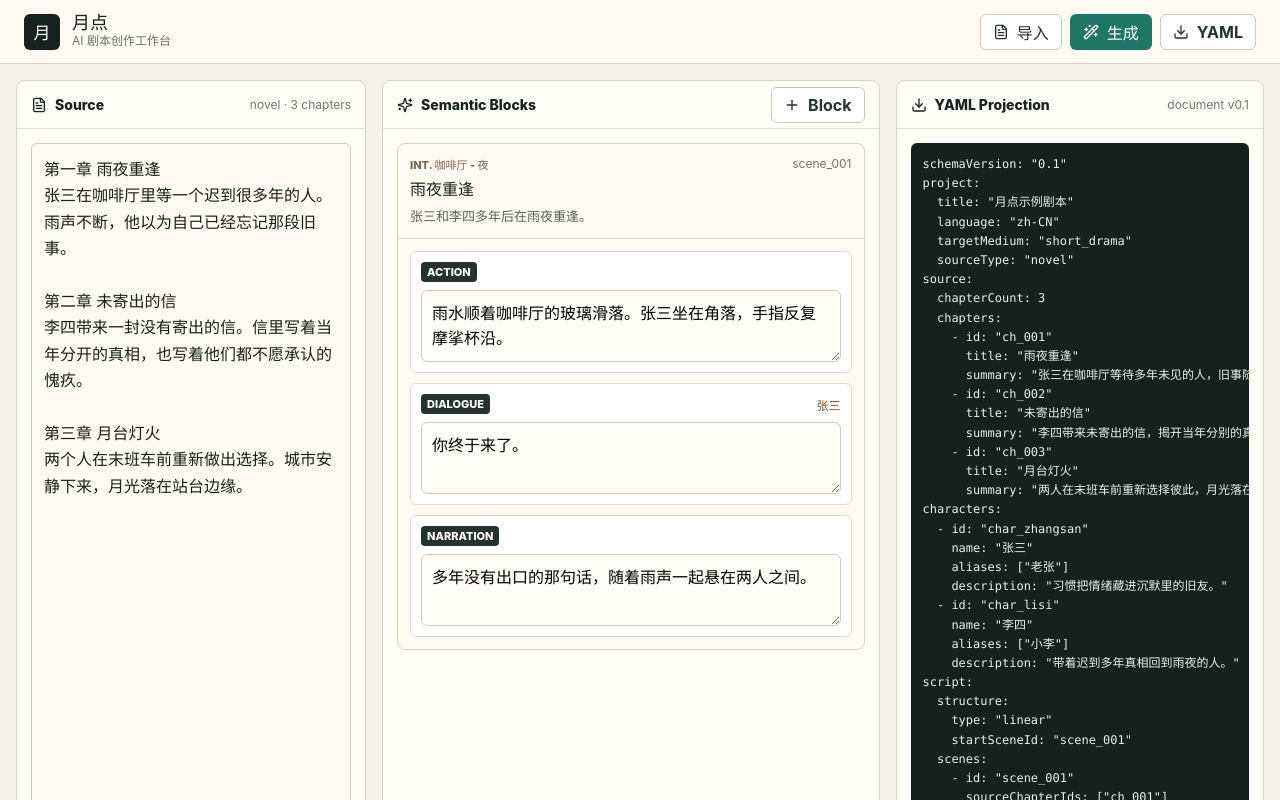
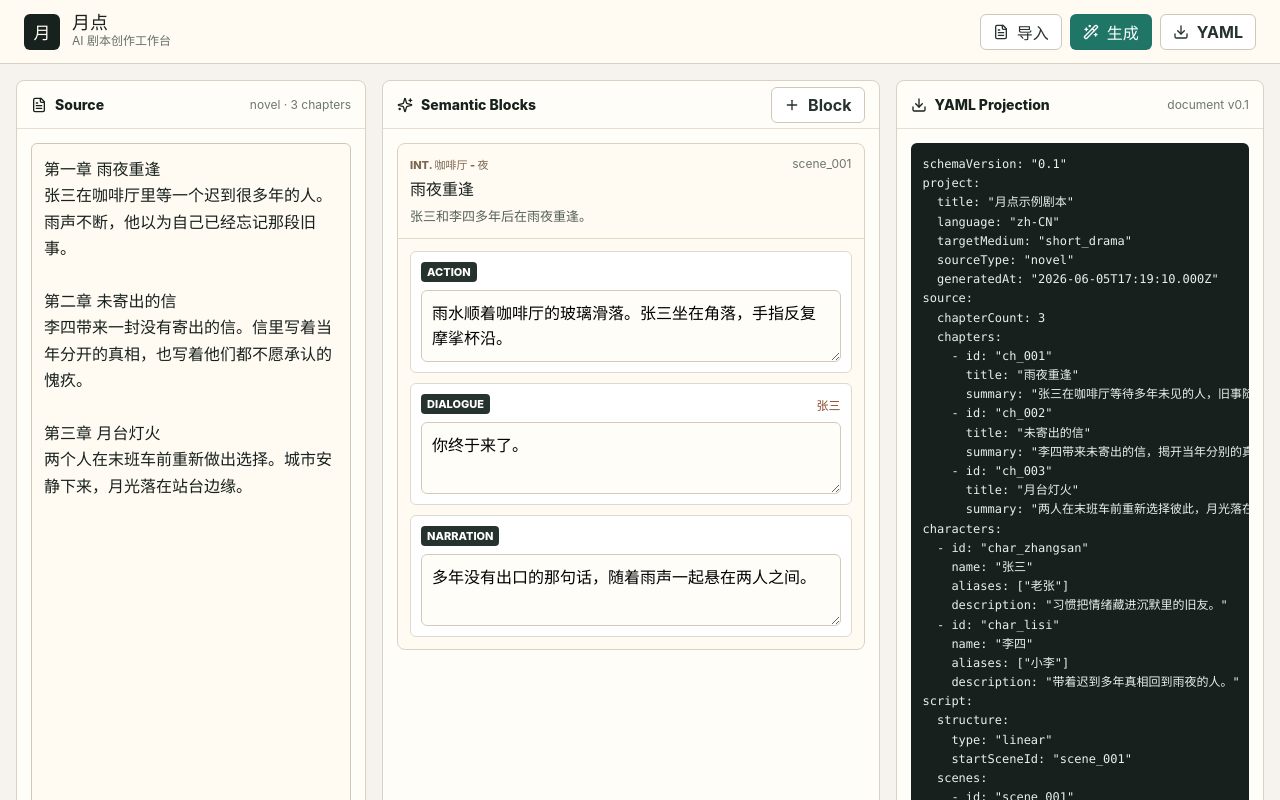
Before and after one commit to inu-tsuki/moondot-script-editor, a React (Vite) app: page / in a window 1280 px wide. Shown: the top 800 px of the page. Built offline with nearby package versions, Linux system fonts and the light colour scheme.

Commit message:
feat: serialize screenplay document to yaml

```diff
--- a/src/App.tsx
+++ b/src/App.tsx
@@ -1,16 +1,10 @@
 import { AlertTriangle, Download, FileText, Plus, Sparkles, WandSparkles } from 'lucide-react';
 import { useMemo, useState } from 'react';
 import './App.css';
+import { serializeDocumentToYaml } from './core/serialization';
 import { demoNovelText, demoScreenplayDocument } from './core/screenplay';
 import { validateScreenplayDocument } from './core/validation';
-import type {
-  BlockId,
-  CharacterId,
-  NovelSource,
-  ScreenplayDocument,
-  ScriptBlock,
-  SourceBundle,
-} from './core/screenplay';
+import type { BlockId, CharacterId, ScreenplayDocument, ScriptBlock } from './core/screenplay';
 import type { Diagnostic } from './core/validation';
 
 const blockTypeLabels: Record<ScriptBlock['type'], string> = {
@@ -30,20 +24,15 @@ const locationTypeLabels: Record<
   INT_EXT: 'INT/EXT',
 };
 
-const isNovelSource = (source: SourceBundle): source is NovelSource => source.type === 'novel';
+const countChaptersInText = (sourceText: string) => {
+  if (!sourceText.trim()) {
+    return 0;
+  }
 
-const countChaptersInText = (sourceText: string) => {
   const matches = sourceText.match(/(^|\n)\s*(第.{1,9}章|Chapter\s+\d+)/gi);
 
   return Math.max(matches?.length ?? 0, 1);
 };
-
-const escapeYamlString = (value: string) =>
-  value.replace(/\\/g, '\\\\').replace(/"/g, '\\"').replace(/\n/g, '\\n');
-
-const yamlString = (value: string) => `"${escapeYamlString(value)}"`;
-
-const yamlStringList = (values: string[]) => `[${values.map(yamlString).join(', ')}]`;
 
 const createNextBlockId = (blocks: ScriptBlock[]): BlockId =>
   `blk_${String(blocks.length + 1).padStart(3, '0')}` as BlockId;
@@ -56,115 +45,46 @@ const formatSceneHeading = (heading: ScreenplayDocument['script']['scenes'][numb
 
 function App() {
   const [sourceText, setSourceText] = useState(demoNovelText);
+  const [generatedAt] = useState(() => new Date().toISOString());
   const [screenplayDocument, setScreenplayDocument] =
     useState<ScreenplayDocument>(demoScreenplayDocument);
 
-  const sourceChapters = useMemo(
-    () => (isNovelSource(screenplayDocument.source) ? screenplayDocument.source.chapters : []),
-    [screenplayDocument.source],
-  );
   const activeScene = screenplayDocument.script.scenes[0];
-  const chapterCount = Math.max(countChaptersInText(sourceText), sourceChapters.length, 1);
+  const chapterCount = countChaptersInText(sourceText);
 
   const charactersById = useMemo(
     () => new Map(screenplayDocument.characters.map((character) => [character.id, character])),
     [screenplayDocument.characters],
   );
   const documentDiagnostics = useMemo(
-    () => validateScreenplayDocument(screenplayDocument, { requireSubmissionReady: true }),
+    () =>
+      validateScreenplayDocument(screenplayDocument, {
+        requireChapterText: true,
+        requireSubmissionReady: true,
+      }),
     [screenplayDocument],
   );
   const displayedDiagnostics = useMemo<Diagnostic[]>(
     () => [
       {
-        severity: chapterCount >= 3 ? 'info' : 'warning',
-        code: 'source_text_chapter_count',
-        message:
-          chapterCount >= 3
+        severity: sourceText.trim() ? (chapterCount >= 3 ? 'info' : 'warning') : 'error',
+        code: sourceText.trim() ? 'source_text_chapter_count' : 'empty_source_text',
+        message: sourceText.trim()
+          ? chapterCount >= 3
             ? '提交样例满足 3+ 章节检查。'
-            : '当前输入少于 3 章，普通转换允许继续。',
+            : '当前输入少于 3 章，普通转换允许继续。'
+          : '小说文本不能为空。',
         path: 'sourceText',
       },
       ...documentDiagnostics,
     ],
-    [chapterCount, documentDiagnostics],
+    [chapterCount, documentDiagnostics, sourceText],
   );
 
-  const yamlPreview = useMemo(() => {
-    const chapterYaml =
-      sourceChapters
-        .map(
-          (chapter) => `    - id: ${yamlString(chapter.id)}
-      title: ${yamlString(chapter.title)}
-      summary: ${yamlString(chapter.summary ?? '')}`,
-        )
-        .join('\n') || '    []';
-
-    const characterYaml =
-      screenplayDocument.characters
-        .map(
-          (character) => `  - id: ${yamlString(character.id)}
-    name: ${yamlString(character.name)}
-    aliases: ${yamlStringList(character.aliases)}
-    description: ${yamlString(character.description ?? '')}`,
-        )
-        .join('\n') || '  []';
-
-    const sceneYaml = activeScene
-      ? (() => {
-          const sourceChapterIds = activeScene.sourceRefs
-            .filter((sourceRef) => sourceRef.kind === 'chapter')
-            .map((sourceRef) => sourceRef.sourceId);
-          const blockYaml =
-            activeScene.blocks
-              .map((block) => {
-                const characterLine =
-                  block.type === 'dialogue'
-                    ? `          characterId: ${yamlString(block.characterId)}\n`
-                    : '';
-                const parentheticalLine =
-                  block.type === 'dialogue' && block.parenthetical
-                    ? `          parenthetical: ${yamlString(block.parenthetical)}\n`
-                    : '';
-
-                return `        - id: ${yamlString(block.id)}
-          type: ${yamlString(block.type)}
-${characterLine}${parentheticalLine}          text: ${yamlString(block.text)}`;
-              })
-              .join('\n') || '        []';
-
-          return `  scenes:
-    - id: ${yamlString(activeScene.id)}
-      sourceChapterIds: ${yamlStringList(sourceChapterIds)}
-      heading:
-        locationType: ${yamlString(activeScene.heading.locationType)}
-        location: ${yamlString(activeScene.heading.location)}
-        timeOfDay: ${yamlString(activeScene.heading.timeOfDay)}
-      title: ${yamlString(activeScene.title)}
-      synopsis: ${yamlString(activeScene.synopsis ?? '')}
-      blocks:
-${blockYaml}`;
-        })()
-      : '  scenes: []';
-
-    return `schemaVersion: "0.1"
-project:
-  title: ${yamlString(screenplayDocument.project.title)}
-  language: ${yamlString(screenplayDocument.project.language)}
-  targetMedium: ${yamlString(screenplayDocument.project.targetMedium)}
-  sourceType: ${yamlString(screenplayDocument.source.type)}
-source:
-  chapterCount: ${chapterCount}
-  chapters:
-${chapterYaml}
-characters:
-${characterYaml}
-script:
-  structure:
-    type: ${yamlString(screenplayDocument.script.structure.type)}
-    startSceneId: ${yamlString(activeScene?.id ?? '')}
-${sceneYaml}`;
-  }, [activeScene, chapterCount, screenplayDocument, sourceChapters]);
+  const yamlPreview = useMemo(
+    () => serializeDocumentToYaml(screenplayDocument, { generatedAt }),
+    [generatedAt, screenplayDocument],
+  );
 
   const addBlock = () => {
     setScreenplayDocument((currentDocument) => {
--- /dev/null
+++ b/src/core/serialization/index.ts
@@ -0,0 +1,2 @@
+export { serializeDocumentToYaml } from './serializeDocumentToYaml';
+export type { SerializeDocumentToYamlOptions } from './serializeDocumentToYaml';
--- /dev/null
+++ b/src/core/serialization/serializeDocumentToYaml.ts
@@ -0,0 +1,134 @@
+import type { NovelSource, ScreenplayDocument, ScriptBlock, SourceBundle } from '../screenplay';
+
+export type SerializeDocumentToYamlOptions = {
+  generatedAt?: string;
+};
+
+const escapeYamlString = (value: string) =>
+  value.replace(/\\/g, '\\\\').replace(/"/g, '\\"').replace(/\n/g, '\\n');
+
+const yamlString = (value: string) => `"${escapeYamlString(value)}"`;
+
+const yamlNullableString = (value: string | undefined) => (value ? yamlString(value) : 'null');
+
+const yamlStringList = (values: string[]) =>
+  values.length > 0 ? `[${values.map(yamlString).join(', ')}]` : '[]';
+
+const isNovelSource = (source: SourceBundle): source is NovelSource => source.type === 'novel';
+
+const serializeSource = (source: SourceBundle) => {
+  if (!isNovelSource(source)) {
+    return `source:
+  type: ${yamlString(source.type)}`;
+  }
+
+  if (!source.chapters.length) {
+    return `source:
+  chapterCount: 0
+  chapters: []`;
+  }
+
+  const chapters = source.chapters
+    .map(
+      (chapter) => `    - id: ${yamlString(chapter.id)}
+      title: ${yamlString(chapter.title)}
+      summary: ${yamlString(chapter.summary ?? '')}`,
+    )
+    .join('\n');
+
+  return `source:
+  chapterCount: ${source.chapters.length}
+  chapters:
+${chapters}`;
+};
+
+const serializeCharacters = (document: ScreenplayDocument) => {
+  if (!document.characters.length) {
+    return 'characters: []';
+  }
+
+  return `characters:
+${document.characters
+  .map(
+    (character) => `  - id: ${yamlString(character.id)}
+    name: ${yamlString(character.name)}
+    aliases: ${yamlStringList(character.aliases)}
+    description: ${yamlString(character.description ?? '')}`,
+  )
+  .join('\n')}`;
+};
+
+const serializeBlock = (block: ScriptBlock) => {
+  const characterLine =
+    block.type === 'dialogue' ? `\n          characterId: ${yamlString(block.characterId)}` : '';
+  const parentheticalLine =
+    block.type === 'dialogue' && block.parenthetical
+      ? `\n          parenthetical: ${yamlString(block.parenthetical)}`
+      : '';
+  const voiceLine =
+    block.type === 'narration' && block.voice
+      ? `\n          voice: ${yamlString(block.voice)}`
+      : '';
+
+  return `        - id: ${yamlString(block.id)}
+          type: ${yamlString(block.type)}${characterLine}${parentheticalLine}${voiceLine}
+          text: ${yamlString(block.text)}`;
+};
+
+const serializeScenes = (document: ScreenplayDocument) => {
+  if (!document.script.scenes.length) {
+    return '  scenes: []';
+  }
+
+  return `  scenes:
+${document.script.scenes
+  .map((scene, sceneIndex) => {
+    const nextScene = document.script.scenes[sceneIndex + 1];
+    const sourceChapterIds = scene.sourceRefs
+      .filter((sourceRef) => sourceRef.kind === 'chapter')
+      .map((sourceRef) => sourceRef.sourceId);
+    const blockSection = scene.blocks.length
+      ? `      blocks:
+${scene.blocks.map(serializeBlock).join('\n')}`
+      : '      blocks: []';
+
+    return `    - id: ${yamlString(scene.id)}
+      sourceChapterIds: ${yamlStringList(sourceChapterIds)}
+      heading:
+        locationType: ${yamlString(scene.heading.locationType)}
+        location: ${yamlString(scene.heading.location)}
+        timeOfDay: ${yamlString(scene.heading.timeOfDay)}
+      title: ${yamlString(scene.title)}
+      synopsis: ${yamlString(scene.synopsis ?? '')}
+${blockSection}
+      nextSceneId: ${yamlNullableString(nextScene?.id)}`;
+  })
+  .join('\n')}`;
+};
+
+export const serializeDocumentToYaml = (
+  document: ScreenplayDocument,
+  options: SerializeDocumentToYamlOptions = {},
+) => {
+  const generatedAt =
+    options.generatedAt ??
+    document.project.updatedAt ??
+    document.project.createdAt ??
+    new Date().toISOString();
+  const startSceneId = document.script.scenes[0]?.id;
+
+  return `schemaVersion: "0.1"
+project:
+  title: ${yamlString(document.project.title)}
+  language: ${yamlString(document.project.language)}
+  targetMedium: ${yamlString(document.project.targetMedium)}
+  sourceType: ${yamlString(document.source.type)}
+  generatedAt: ${yamlString(generatedAt)}
+${serializeSource(document.source)}
+${serializeCharacters(document)}
+script:
+  structure:
+    type: ${yamlString(document.script.structure.type)}
+    startSceneId: ${yamlNullableString(startSceneId)}
+${serializeScenes(document)}`;
+};
--- a/src/core/validation/validateScreenplayDocument.ts
+++ b/src/core/validation/validateScreenplayDocument.ts
@@ -3,6 +3,7 @@ import type { CharacterId, ScreenplayDocument, ScriptBlock, SourceRef } from '..
 
 export type ValidateScreenplayDocumentOptions = {
   requireSubmissionReady?: boolean;
+  requireChapterText?: boolean;
 };
 
 const createDiagnostic = (
@@ -160,6 +161,17 @@ export const validateScreenplayDocument = (
           ),
         );
       }
+
+      if (options.requireChapterText && !chapter.text?.trim()) {
+        diagnostics.push(
+          createDiagnostic(
+            'error',
+            'empty_chapter_text',
+            '章节正文不能为空。',
+            `source.chapters[${chapterIndex}].text`,
+          ),
+        );
+      }
     });
   }
 
@@ -188,7 +200,7 @@ export const validateScreenplayDocument = (
 
     if (!scene.title.trim()) {
       diagnostics.push(
-        createDiagnostic('warning', 'empty_scene_title', '场景标题为空。', `${scenePath}.title`),
+        createDiagnostic('error', 'empty_scene_title', '场景标题不能为空。', `${scenePath}.title`),
       );
     }
 
```
Also changed, not shown: 4 other files (tests, documents, lock files or other folders).
